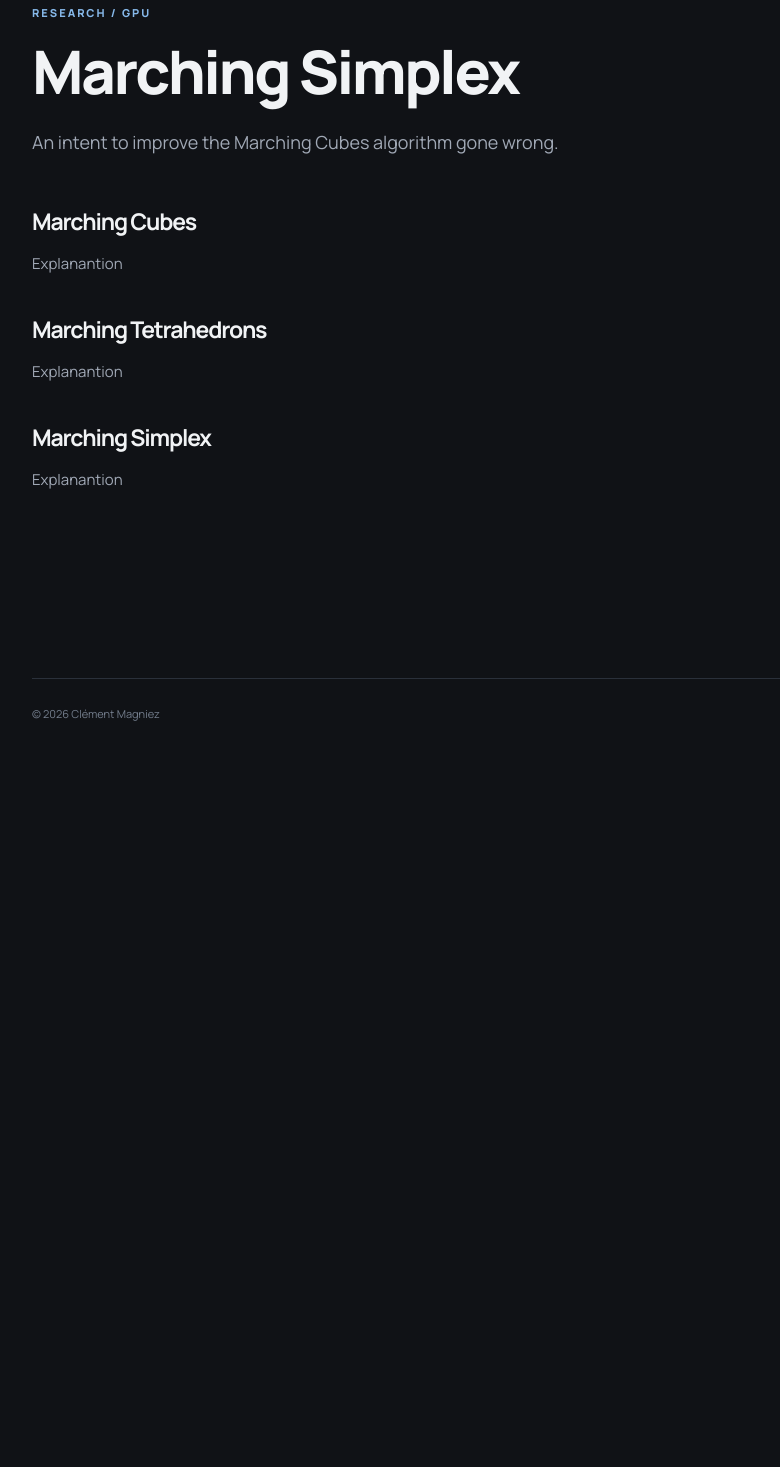
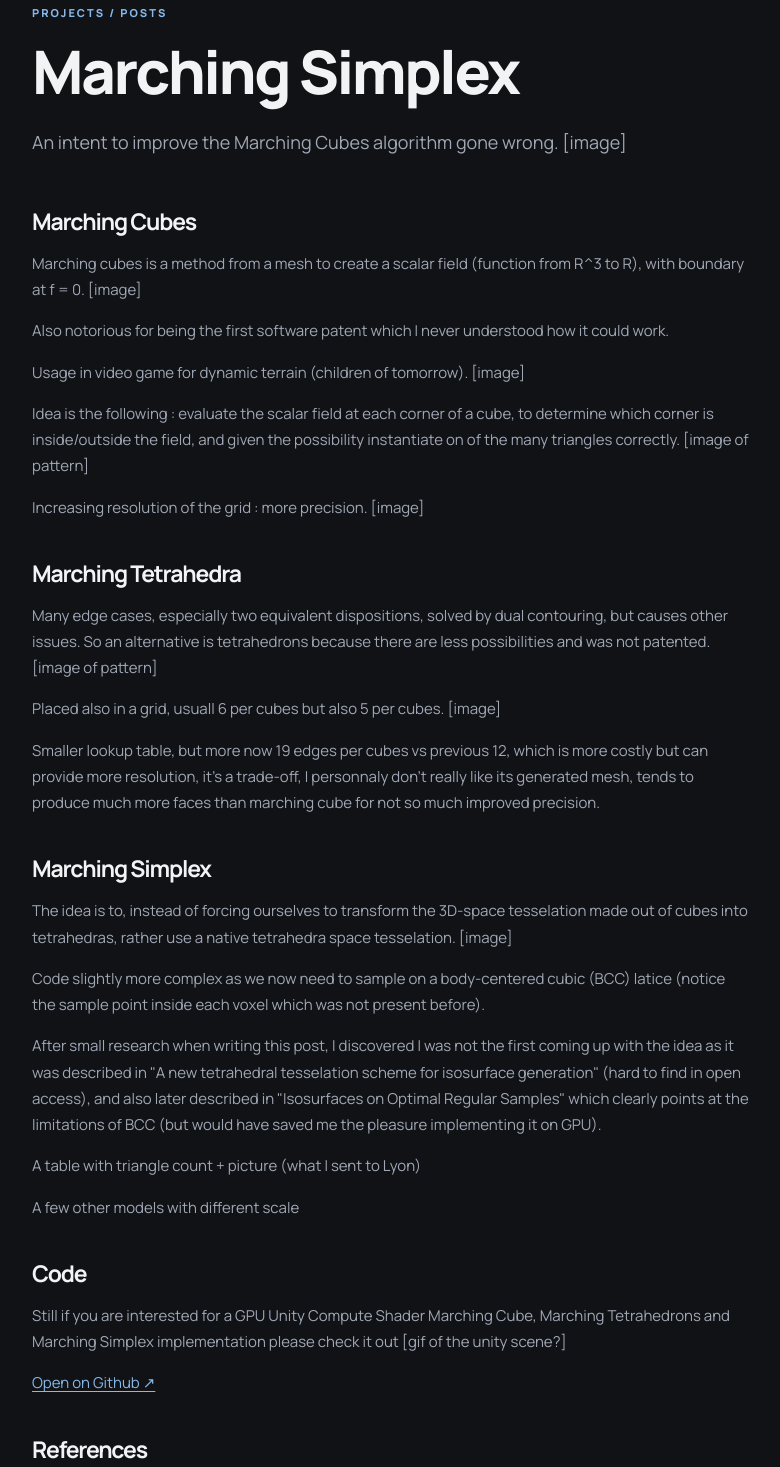
Before and after one commit to c-magniez/c-magniez.github.io, a plain HTML site: page projects/marching-simplex.html in a window 1280 px wide. Shown: the part 159-1626 px from the top of the page, without its empty margins (78-858 px from the left). Before the commit the page ends 915 px from the top, so only its background shows below. Drawn offline with Linux system fonts and the light colour scheme.

Commit message:
wip marching simple post

```diff
--- a/projects/marching-simplex.html
+++ b/projects/marching-simplex.html
@@ -16,20 +16,20 @@
   <body>
     <header class="site-header">
       <nav class="navbar container" aria-label="Main navigation">
-        <a class="brand" href="../index.html"
-          >Clément Magniez</a
-        >
+        <a class="brand" href="../index.html">Clément Magniez</a>
         <div class="nav-links" id="nav-links">
           <a href="../index.html">Home</a
           ><a href="../projects/index.html" aria-current="page">Projects</a
-          ><a href="index.html">Research</a
-          ><a href="../about.html">About</a>
+          ><a href="index.html">Research</a><a href="../about.html">About</a>
         </div>
         <div class="nav-actions">
           <a class="icon-link" href="https://github.com/" aria-label="GitHub"
-            ><img src="../img/github.svg" alt="" /></a
-          >
-          <a class="icon-link" href="https://www.shadertoy.com/user/cmgz" aria-label="Shadertoy"
+            ><img src="../img/github.svg" alt=""
+          /></a>
+          <a
+            class="icon-link"
+            href="https://www.shadertoy.com/user/cmgz"
+            aria-label="Shadertoy"
             ><img src="../img/shadertoy.png" alt=""
           /></a>
           <a
@@ -53,30 +53,95 @@
     </header>
     <main class="container page-content">
       <article class="article">
-        <p class="eyebrow"><a href="index.html">Research</a> / GPU</p>
+        <p class="eyebrow"><a href="index.html">Projects</a> / Posts</p>
         <h1>Marching Simplex</h1>
         <p class="lead">
-          An intent to improve the Marching Cubes algorithm gone wrong.
+          An intent to improve the Marching Cubes algorithm gone wrong. [image]
         </p>
         <div class="article-body">
           <h2>Marching Cubes</h2>
           <p>
-            Explanantion
+            Marching cubes is a method from a mesh to create a scalar field
+            (function from R^3 to R), with boundary at f = 0. [image]
           </p>
-          <h2>Marching Tetrahedrons</h2>
           <p>
-            Explanantion
+            Also notorious for being the first software patent which I never
+            understood how it could work.
           </p>
+          <p>
+            Usage in video game for dynamic terrain (children of tomorrow).
+            [image]
+          </p>
+          <p>
+            Idea is the following : evaluate the scalar field at each corner of
+            a cube, to determine which corner is inside/outside the field, and
+            given the possibility instantiate on of the many triangles
+            correctly. [image of pattern]
+          </p>
+          <p>Increasing resolution of the grid : more precision. [image]</p>
+
+          <h2>Marching Tetrahedra</h2>
+          <p>
+            Many edge cases, especially two equivalent dispositions, solved by
+            dual contouring, but causes other issues. So an alternative is
+            tetrahedrons because there are less possibilities and was not
+            patented. [image of pattern]
+          </p>
+          <p>
+            Placed also in a grid, usuall 6 per cubes but also 5 per cubes.
+            [image]
+          </p>
+          <p>
+            Smaller lookup table, but more now 19 edges per cubes vs previous
+            12, which is more costly but can provide more resolution, it's a
+            trade-off, I personnaly don't really like its generated mesh, tends
+            to produce much more faces than marching cube for not so much
+            improved precision.
+          </p>
+
           <h2>Marching Simplex</h2>
           <p>
-            Explanantion
+            The idea is to, instead of forcing ourselves to transform the
+            3D-space tesselation made out of cubes into tetrahedras, rather use
+            a native tetrahedra space tesselation. [image]
           </p>
+          <p>
+            Code slightly more complex as we now need to sample on a
+            body-centered cubic (BCC) latice (notice the sample point inside
+            each voxel which was not present before).
+          </p>
+          <p>
+            After small research when writing this post, I discovered I was not
+            the first coming up with the idea as it was described in "A new
+            tetrahedral tesselation scheme for isosurface generation" (hard to
+            find in open access), and also later described in "Isosurfaces on
+            Optimal Regular Samples" which clearly points at the limitations of
+            BCC (but would have saved me the pleasure implementing it on GPU).
+          </p>
+          <p>A table with triangle count + picture (what I sent to Lyon)</p>
+          <p>A few other models with different scale</p>
+
+          <h2>Code</h2>
+          <p>
+            Still if you are interested for a GPU Unity Compute Shader Marching
+            Cube, Marching Tetrahedrons and Marching Simplex implementation
+            please check it out [gif of the unity scene?]
+          </p>
+          <p>
+            <a
+              target="_blank"
+              href="https://www.shadertoy.com/view/fclcRr"
+              rel="noopener noreferrer"
+            >
+              Open on Github ↗
+            </a>
+          </p>
+          <h2>References</h2>
         </div>
       </article>
     </main>
     <footer class="site-footer container">
-      <span>© <span data-year></span> Clément Magniez</span
-      >
+      <span>© <span data-year></span> Clément Magniez</span>
     </footer>
   </body>
 </html>
```
Also changed, not shown: projects/index.html (+1 -1 lines), research/index.html (+12 -20 lines).
